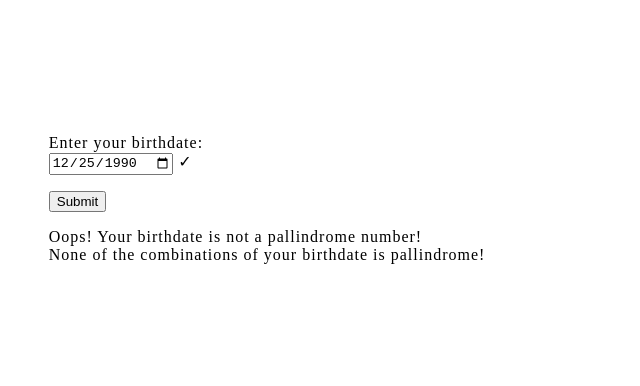
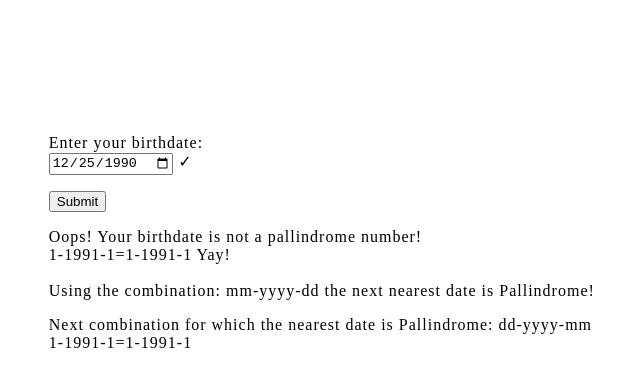
Before and after one commit to RadhikaRJ/neogcamp_pallindrome_birthday, a plain HTML site: page index.html in a window 1280 px wide. Both pictures are taken after a click on the button "Submit". Shown: the whole page, without its empty margins (212-852 px from the left). Drawn offline with Linux system fonts and the light colour scheme.

Commit message:
feat: next nearest pallindrome date implemented

```diff
--- a/app.js
+++ b/app.js
@@ -1,60 +1,53 @@
 var btnref = document.querySelector("#btn");
 var outputref = document.querySelector("#output");
-
+var op2ref = document.querySelector("#op2");
 btnref.addEventListener("click", clickHandler);
 
 
 function clickHandler() {
 
     var inputdate = document.getElementById('input').value;
+    //console.log(inputdate);
+    var [year, month, day] = inputdate.toString().split('-');
+console.log(year,month,day);
+var ndate=false;
+    if (year === '' || month === '' || day === '') {
+        alert("Invalid or Empty input");
+    }
+    else
+    {
 
-    var [year, month, day] = inputdate.toString().split('-');
+        var pallinResult=checkPallinInAllCombinations(year,month,day,ndate);
+    }
+    if (pallinResult == false) {
+        //outputref.innerText = "Oops! Your birthdate is not a pallindrome number!";
+        ndate=true;
+         var user_ip_date=new Date(inputdate);
+         var next_dt =new Date(user_ip_date);
+         var check_n_pallin=false;
+         op2ref.innerText = "Oops! Your birthdate is not a pallindrome number!\n";
+
+         while(check_n_pallin==false) {
+         next_dt.setDate(next_dt.getDate()+1);
+         console.log(next_dt);
+         var n_year=next_dt.getFullYear();
+         var n_month=next_dt.getMonth()+1; //because months are indexed from 0-11
+         var n_day=next_dt.getDate();
+         console.log("n_year:"+n_year+"n_month: "+n_month+"n_day"+n_day);
+         check_n_pallin=checkPallinInAllCombinations(n_year,n_month,n_day,ndate);
 
 
-    if (year === '' || month === '' || day === '') {
-        alert("Invalid or Empty input");
-    } else {
-        var datepatterns = [(year + month + day), (year + day + month), (month + day + year), (month + year + day), (day + month + year), (day + year + month)];
-        var nameOfPatterns = ["yyyy-mm-dd", "yyyy-dd-mm", "mm-dd-yyyy", "mm-yyyy-dd", "dd-mm-yyyy", "dd-yyyy-mm"];
-        var displayPatterns =
-        [(year+"-"+month+"-"+day),
-        (year+"-"+day+"-"+month),
-        (month+"-"+day+"-"+year),
-        (month+"-"+year+"-"+day),
-        (day+"-"+month+"-"+year),
-        (day+"-"+year+"-"+month)];
-        var flag = 0;
-        for (var i = 0; i < datepatterns.length; i++) {
-            var reversed_date = reversedDate(datepatterns[i]);
-            var display_reverseDate=reversedDate(displayPatterns[i]);
-            var pallindromeResult = checkPallindrome(datepatterns[i], reversed_date);
-            if (pallindromeResult == true && flag == 0) {
-
-                outputref.innerText = displayPatterns[i]+ "=" + display_reverseDate + " Yay!\n\nUsing the combination: " + nameOfPatterns[i] + " your birthdate is proclaimed as Pallindrome!\nFeel free to share this with your friends!";
-                flag += 1;
-            } else if (pallindromeResult == true && flag > 0) {
-                var para = document.createElement("p");
-                var data = "Next combination for which your birthdate is Pallindrome: " + nameOfPatterns[i] + "\n"+displayPatterns[i]+ "=" + display_reverseDate;
-                para.innerText = data;
-                outputref.appendChild(para);
-            }
-        }
-        if(flag==0){
-
-            outputref.innerText = "Oops! Your birthdate is not a pallindrome number!\nNone of the combinations of your birthdate is pallindrome!"
-        }
+         }
 
 
 
 
 
     }
+}
 
 
 
-
-
-}
 
 
 function checkPallindrome(date, dateReveresed) {
@@ -70,3 +63,41 @@ function reversedDate(date) {
     return date;
 
 }
+
+function checkPallinInAllCombinations(year, month, day,ndate) {
+
+    var datepatterns = [(year.toString() + month.toString() + day.toString()), (year.toString() + day.toString() + month.toString()), (month.toString() + day.toString() + year.toString()), (month.toString() + year.toString() + day.toString()), (day.toString() + month.toString() + year.toString()), (day.toString() + year.toString() + month.toString())]
+    console.log("datepatterns: "+datepatterns);
+    var nameOfPatterns = ["yyyy-mm-dd", "yyyy-dd-mm", "mm-dd-yyyy", "mm-yyyy-dd", "dd-mm-yyyy", "dd-yyyy-mm"];
+    var displayPatterns = [(year + "-" + month + "-" + day), (year + "-" + day + "-" + month), (month + "-" + day + "-" + year), (month + "-" + year + "-" + day), (day + "-" + month + "-" + year), (day + "-" + year + "-" + month)];
+    var flag = 0;
+    for (var i = 0; i < datepatterns.length; i++) {
+        var reversed_date = reversedDate(datepatterns[i]);
+        var display_reverseDate = reversedDate(displayPatterns[i]);
+        var pallindromeResult = checkPallindrome(datepatterns[i], reversed_date);
+        if (pallindromeResult == true && flag == 0) {
+            if(ndate==false){
+            outputref.innerText = displayPatterns[i] + "=" + display_reverseDate + " Yay!\n\nUsing the combination: " + nameOfPatterns[i] + " your birthdate is proclaimed as Pallindrome!\nFeel free to share this with your friends!";
+            flag += 1;
+            }
+            else {
+                outputref.innerText = displayPatterns[i] + "=" + display_reverseDate + " Yay!\n\nUsing the combination: " + nameOfPatterns[i] + " the next nearest date is Pallindrome!";
+            flag += 1;
+            }
+        } else if (pallindromeResult == true && flag > 0) {
+            var para = document.createElement("p");
+            if(ndate==false){
+            var data = "Next combination for which your birthdate is Pallindrome: " + nameOfPatterns[i] + "\n" + displayPatterns[i] + "=" + display_reverseDate;
+            } else{
+                var data = "Next combination for which the nearest date is Pallindrome: " + nameOfPatterns[i] + "\n" + displayPatterns[i] + "=" + display_reverseDate;
+            }
+            para.innerText = data;
+            outputref.appendChild(para);
+
+        }
+
+    }
+    if (flag == 0) {
+        return false;
+    } else return true;
+}
--- a/index.html
+++ b/index.html
@@ -11,6 +11,9 @@
         <label for="input">Enter your birthdate: </label>
         <input type="date" id="input" value="1990-12-25"><span></span>
         <p><button id="btn">Submit</button></p>
+       <div id="op2">
+
+       </div>
         <div id="output">
 
         </div>
```
